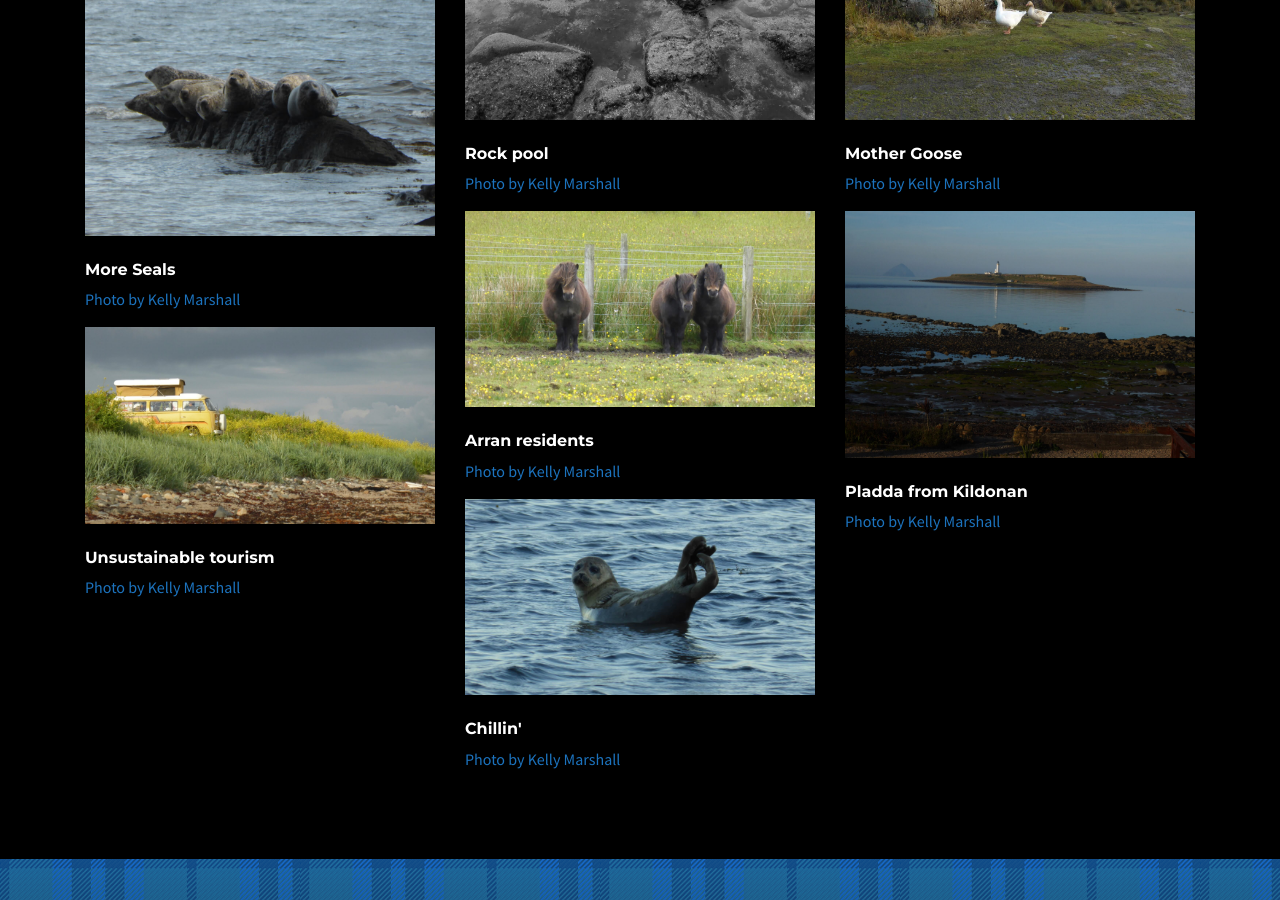
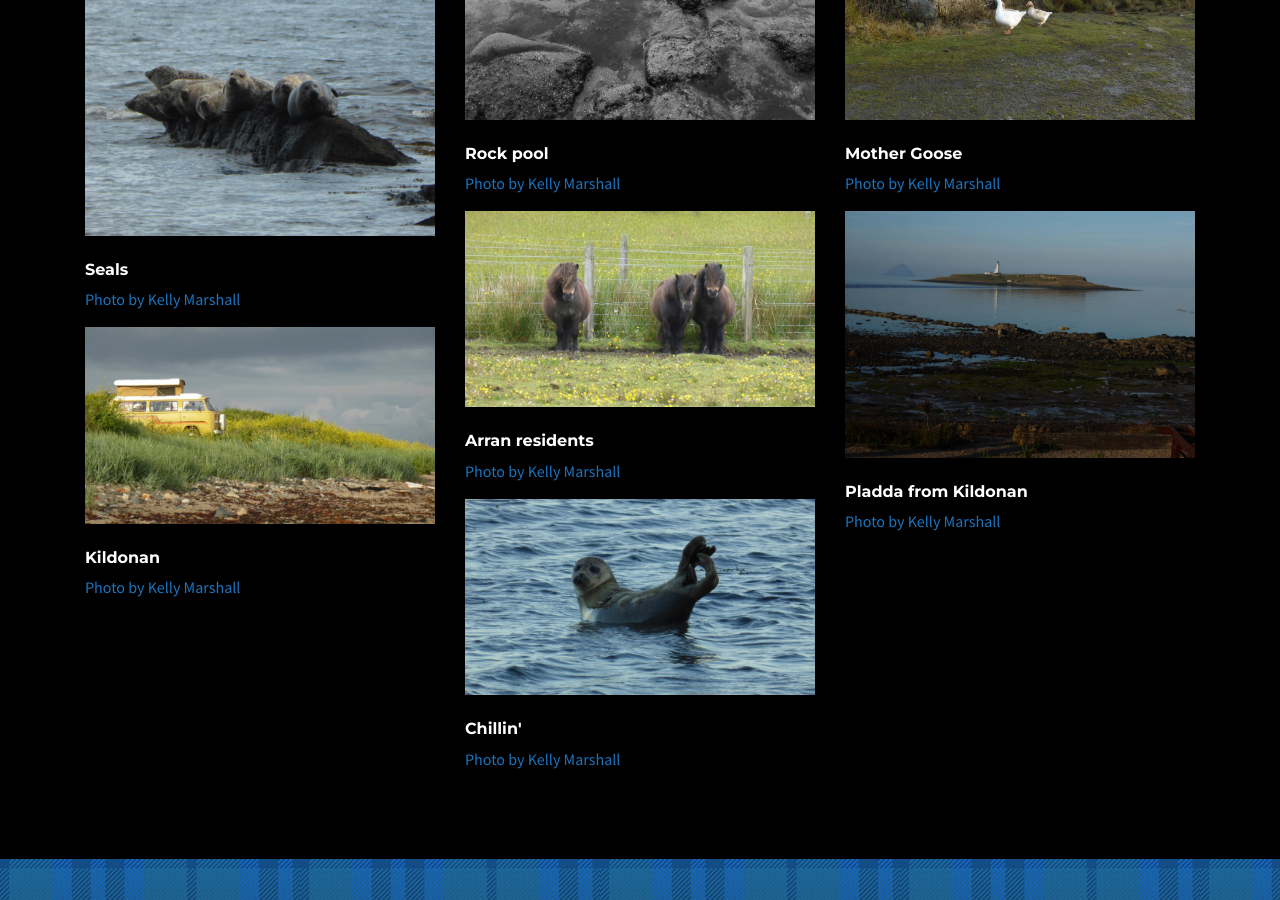
Before and after one commit to kevendi/routecause, a Jekyll site: the page built from _posts/2020-01-03-south-arran-cycle-loop.md, in a window 1280 px wide and 900 px high, scrolled down 5953 px. Built offline with Jekyll 4.4.1, drawn with Linux system fonts in a browser that asks for light colours; a script that is not in the unit is left out; some of the changed text lies outside the part shown.

Commit message:
placeholder menu and search. Caption update.

```diff
--- a/_includes/header.html
+++ b/_includes/header.html
@@ -1,10 +1,31 @@
 <header class="bg-primary top-header">
-    <nav class="navbar">
-      <div class="container py-md-2">
-        <a class="navbar-brand" href="/">
+    <nav class="navbar navbar-expand-lg navbar-dark">
+      <div class="container py-md-2 ">
+        <a class="navbar-brand mr-5" href="/">
           <img src="{{'/assets/images/routecause.svg' | prepend: site.baseurl}}" class="logo d-inline-block align-top" alt="Route Cause Logo">
           <span class="sr-only">Route Cause</span>
         </a>
+      <button class="navbar-toggler" type="button" data-toggle="collapse" data-target="#navbarToggler" aria-controls="navbarToggler" aria-expanded="false" aria-label="Toggle navigation">
+        <span class="navbar-toggler-icon"></span>
+      </button>
+
+      <div class="collapse navbar-collapse" id="navbarToggler">
+        <ul class="navbar-nav mr-auto mt-2 mt-lg-0">
+          <li class="nav-item">
+            <a class="nav-link" href="#">Home <span class="sr-only">(current)</span></a>
+          </li>
+          <li class="nav-item">
+            <a class="nav-link" href="#">Routes</a>
+          </li>
+          <li class="nav-item">
+            <a class="nav-link" href="#">About</a>
+          </li>
+        </ul>
+        <form class="form-inline my-2 my-lg-0">
+          <input class="form-control mr-sm-2" type="search" placeholder="Search">
+          <button class="btn btn-outline-light my-2 my-sm-0" type="submit">Search</button>
+        </form>
       </div>
+    </div>
     </nav>
 </header>
--- a/_posts/2020-01-03-south-arran-cycle-loop.md
+++ b/_posts/2020-01-03-south-arran-cycle-loop.md
@@ -95,11 +95,11 @@
             </dl>
             <figure class="d-print-none">
                 <div class="d-block mb-4 position-relative">
-                <img class="img-fluid" src="{{'/assets/images/P1110064.JPG' | prepend: site.baseurl}}" alt="Ardrossan Harbour with Caledonian MacBrayne Ferry" />
+                <img class="img-fluid" src="{{'/assets/images/P1110064.JPG' | prepend: site.baseurl}}" alt="Brodick Harbour with Caledonian MacBrayne Ferry" />
                 <button class="caption-button btn btn-secondary btn-sm position-absolute" data-toggle="collapse" aria-expanded="false" aria-controls="stage1Caption" data-target="#stage1Caption" type="button">Toggle Caption</button>
                 </div>
                 <figcaption class="collapse" id="stage1Caption">
-                    <h6>Ardrossan Harbour with Caledonian MacBrayne Ferry</h6>
+                    <h6>Brodick Harbour with Caledonian MacBrayne Ferry</h6>
                     <a href="#">Photo by Kelly Marshall</a>
                 </figcaption>
             </figure>
@@ -191,7 +191,7 @@
                 <img class="img-fluid" src="{{'/assets/images/P1340327.JPG' | prepend: site.baseurl}}">
             </a>
             <figcaption>
-                <h6>More Seals</h6>
+                <h6>Seals</h6>
                 <a href="#">Photo by Kelly Marshall</a>
             </figcaption>
         </figure>
@@ -200,7 +200,7 @@
                 <img class="img-fluid" src="{{'/assets/images/P1030015.jpg' | prepend: site.baseurl}}">
             </a>
             <figcaption>
-                <h6>Unsustainable tourism</h6>
+                <h6>Kildonan</h6>
                 <a href="#">Photo by Kelly Marshall</a>
             </figcaption>
         </figure>
```
